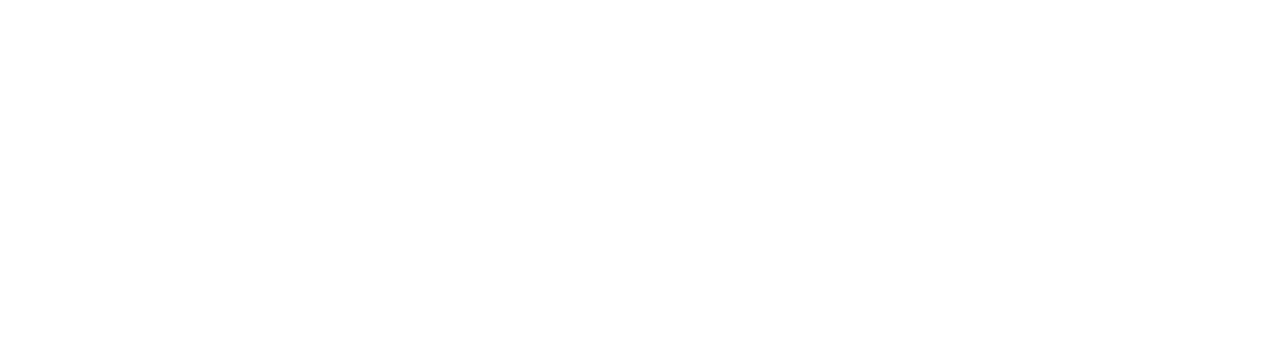
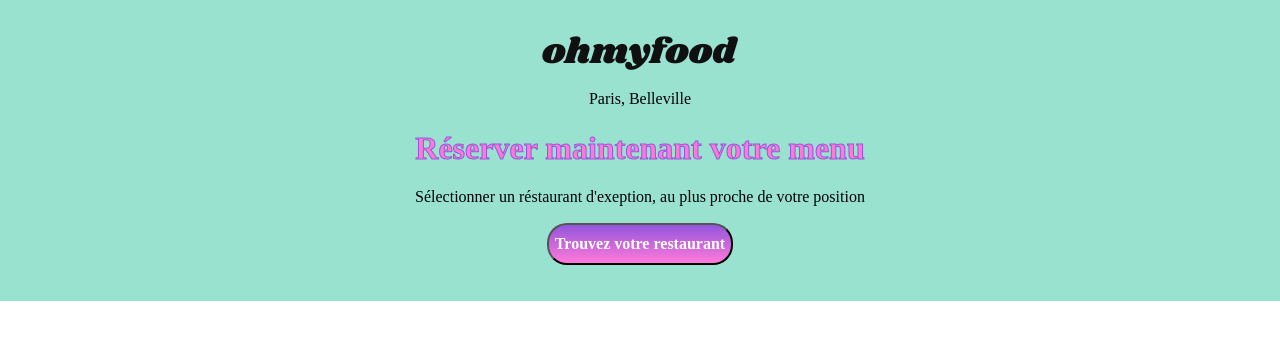
Before and after one commit to Hamtaromobile/AntoineLozach_3_30122021, a website: page Accueil.html in a window 1280 px wide. Drawn offline with Linux system fonts and the light colour scheme.

Commit message:
html et css header Accueil

```diff
--- a/Accueil.html
+++ b/Accueil.html
@@ -8,3 +8,13 @@
         <link rel="stylesheet" href="style.css"/> <!-- lien vers un style spécifique créé pour le site Booki-->
         <title>Ohmyfood</title>
 	</head>
+
+    <body>
+        <header id="srch"><!--En-tête correspondant à la recherche des restaurants-->
+            <p> <img src="images/logo/ohmyfood.png" tab="ohmyfood"> </p>
+            <p>Paris, Belleville</p>
+            <h1> Réserver maintenant votre menu </h1>
+            <p>Sélectionner un réstaurant d'exeption, au plus proche de votre position</p>
+            <p> <input type="submit" value="Trouvez votre restaurant" id="srch__Explorer" /> </p>
+        </header>
+    </body>
--- /dev/null
+++ b/main.scss
@@ -0,0 +1,57 @@
+*{
+    box-sizing: border-box;
+    /* box-sizing est appliqué à tous les éléments */
+ }
+
+ $couleur_primaire :#9356DC;
+ $couleur_secondaire : #FF79DA;
+ $couleur_Tertiaire : #99E2D0;
+ $btn-deb: linear-gradient($couleur_primaire,$couleur_secondaire);
+ $btn-fin: linear-gradient($couleur_secondaire,$couleur_primaire);
+
+ #srch{ // Header Accueuil //
+     background-color: $couleur_Tertiaire;
+     text-align: center;
+     padding-top: 20px;
+     padding-bottom: 20px;
+     padding-left: 10px;
+     padding-right: 10px;
+     img{
+         width: 196px;
+         height: 34px;
+     }
+     h1{
+         color:$couleur_secondaire ;
+         -webkit-text-stroke: 1px;
+         -webkit-text-stroke-color: $couleur_primaire;
+     }
+     #srch__Explorer{
+        color:white;
+        font-weight: bold;
+        padding-bottom: 10px;
+        padding-top:10px;
+        background:$btn-deb;
+        border-radius: 20px;
+        cursor: pointer;
+        animation: btn 500ms 1000ms 3; //animation du bouton "Explorer.." au lancement de la page (*3)//
+        transition : transform 300ms, 150ms;
+        &:hover { //animation du bouton "Explorer.." au survole//
+            transform: scale(1.1);
+            background: $btn-fin;
+            box-shadow: 0px 5px 20px #999;
+        }
+     }
+ }
+
+ @keyframes btn { //Keyframes pour l'animation du bouton au lancement de la page//
+     0% {
+         transform :scale(1)
+     }
+     50%{
+         transform: scale(1.1);
+     }
+     100%{
+         transform: scale(1)
+     }
+
+ }
```
Also changed, not shown: package.json (added, +19 -0 lines), style.css, style.scss (deleted), 1 other file.
